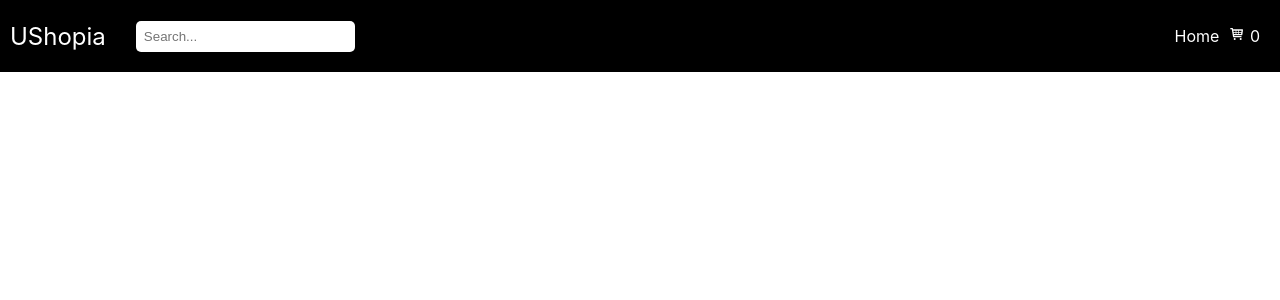
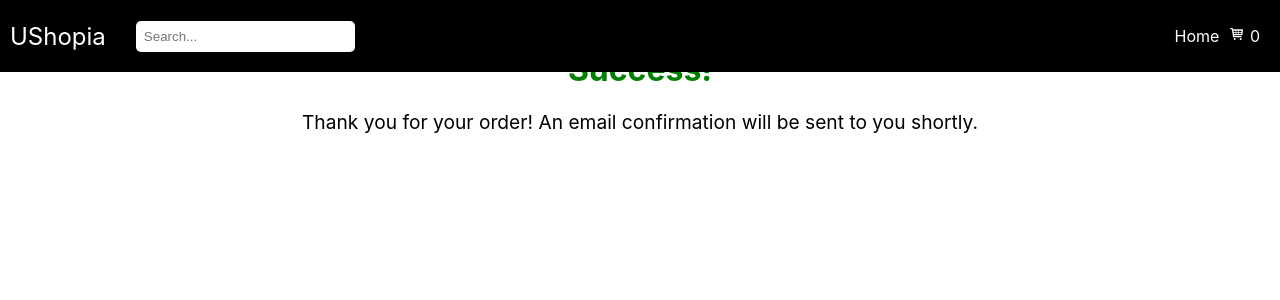
Before and after one commit to Eddie4k-code/ECOMMERCE-STORE, a React (Create React App) app in the folder frontend/: page /success in a window 1280 px wide. Shown: the top 300 px of the page. Built offline with nearby package versions, Linux system fonts and the light colour scheme.

Commit message:
Remove Desc from Product

```diff
--- a/frontend/src/App.css
+++ b/frontend/src/App.css
@@ -492,3 +492,20 @@ button:hover {
   color: red;
   font-weight: bolder;
 }
+
+/* Order Success Page */
+
+.success-container {
+  text-align: center;
+  margin-top: 50px;
+}
+
+.success-header {
+  color: green;
+  font-size: 2em;
+}
+
+.success-message {
+  font-size: 1.2em;
+  margin-top: 20px;
+}
--- a/frontend/src/components/Product.tsx
+++ b/frontend/src/components/Product.tsx
@@ -69,7 +69,7 @@ const Product = ({ title, mainImage, description, category, price, imagePaths, _
         <div className="product">
             <img src={mainImage}/>
             <h3>{title}</h3>
-            <p>{description}</p>
+            {/*<p>{description}</p>*/}
             <span className="price">${price}</span>
             <a onClick={() => addItemToCart(currentProduct)} className="btn">Add to Cart</a>
             <a onClick={viewItem} className="btn">View Item</a>
--- a/frontend/src/pages/Success.tsx
+++ b/frontend/src/pages/Success.tsx
@@ -1,11 +1,16 @@
+
+import React from 'react';
+
+
 const Success = () => {
-    return (
-
-        <>
-        Success!
-        </>
-
-    );
-}
+  return (
+    <div className="success-container">
+      <h1 className="success-header">Success!</h1>
+      <p className="success-message">
+        Thank you for your order! An email confirmation will be sent to you shortly.
+      </p>
+    </div>
+  );
+};
 
 export default Success;
```
